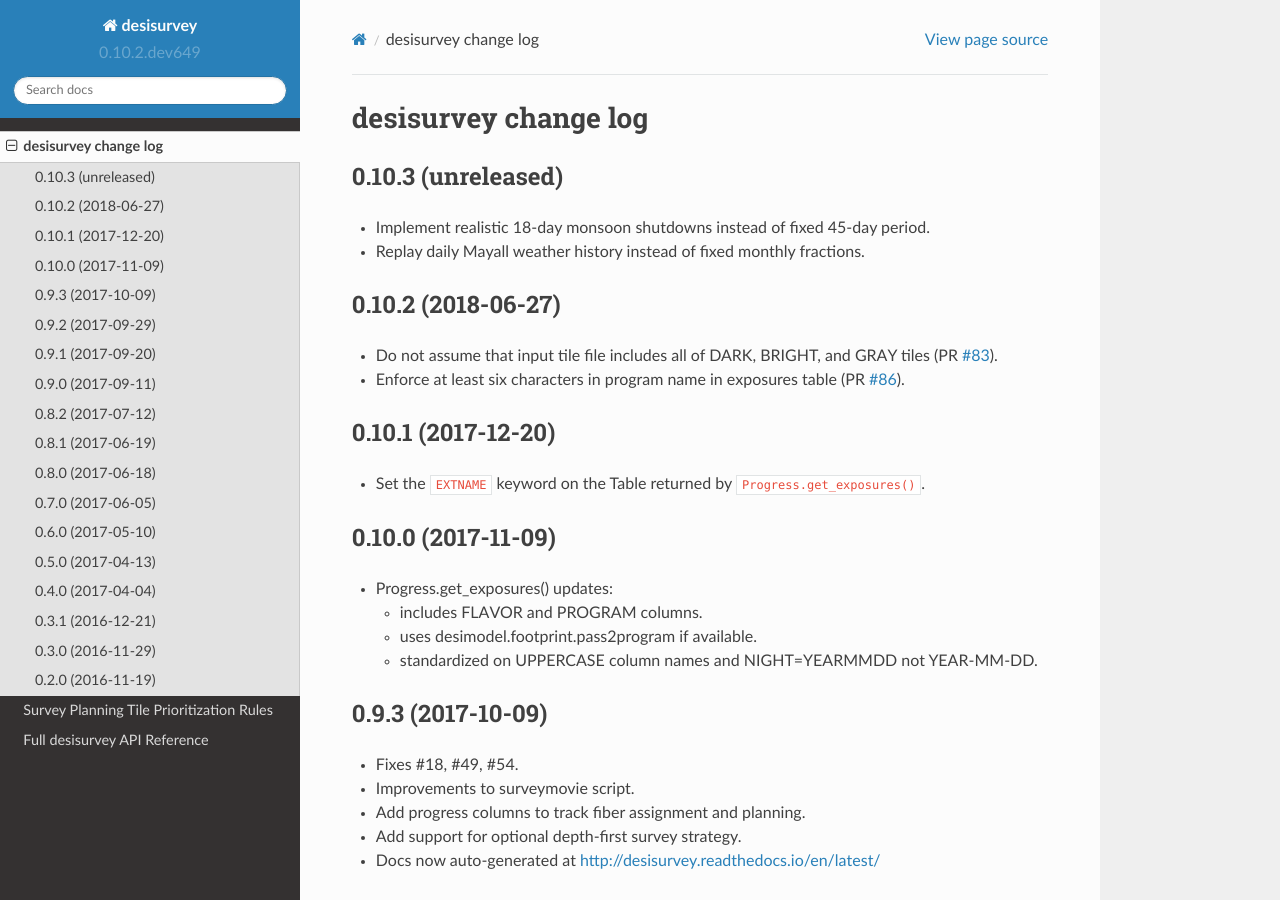
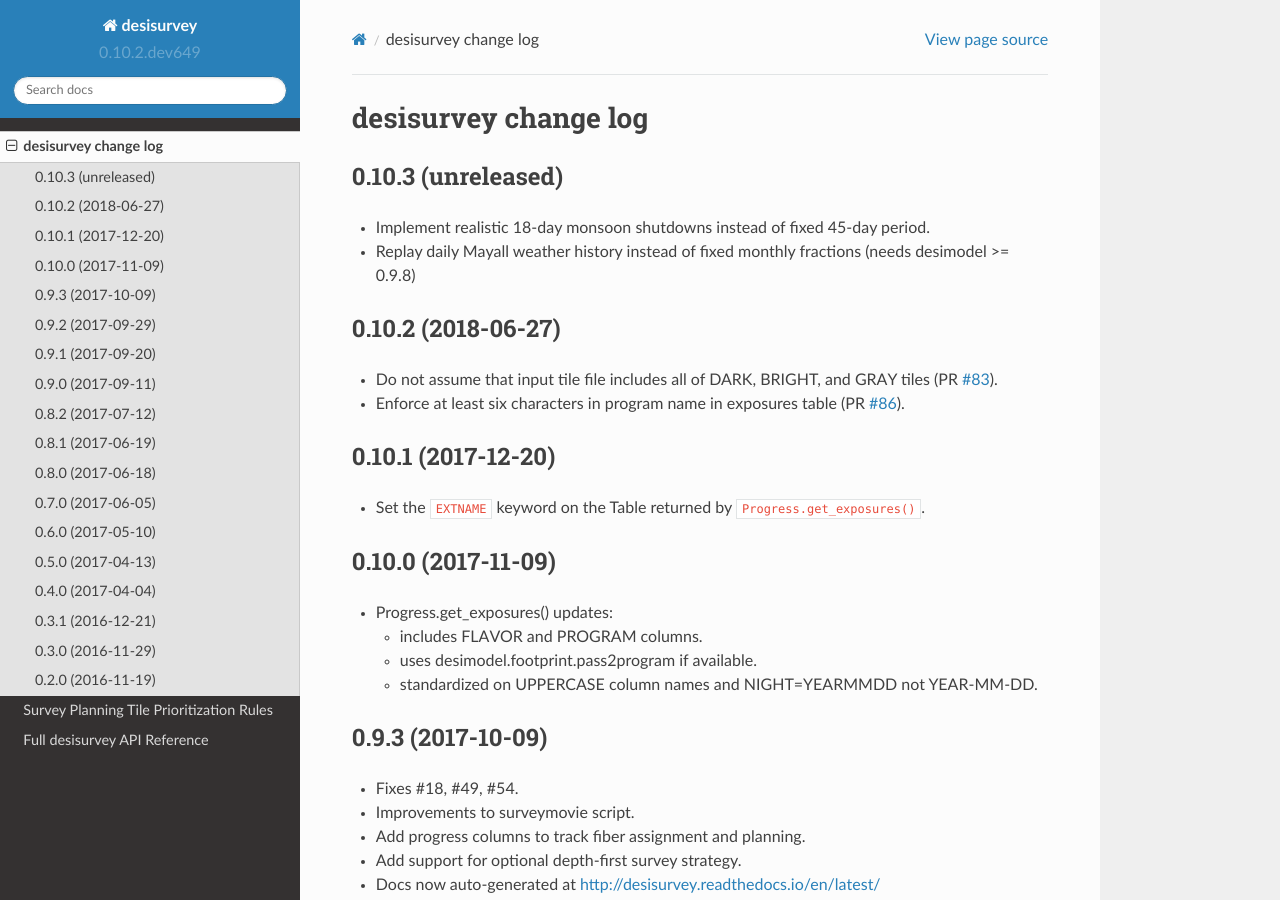
Before and after one commit to desihub/desisurvey, a Sphinx documentation site: the page built from doc/changes.rst, in a window 1280 px wide and 900 px high. Built offline with Sphinx 7.4.7 and the Read the Docs theme 2.0.0, drawn with Linux system fonts in a browser that asks for light colours.

Commit message:
Update changelog

```diff
--- a/doc/changes.rst
+++ b/doc/changes.rst
@@ -6,7 +6,8 @@ desisurvey change log
 -------------------
 
 * Implement realistic 18-day monsoon shutdowns instead of fixed 45-day period.
-* Replay daily Mayall weather history instead of fixed monthly fractions.
+* Replay daily Mayall weather history instead of fixed monthly fractions
+  (needs desimodel >= 0.9.8)
 
 0.10.2 (2018-06-27)
 -------------------
```
